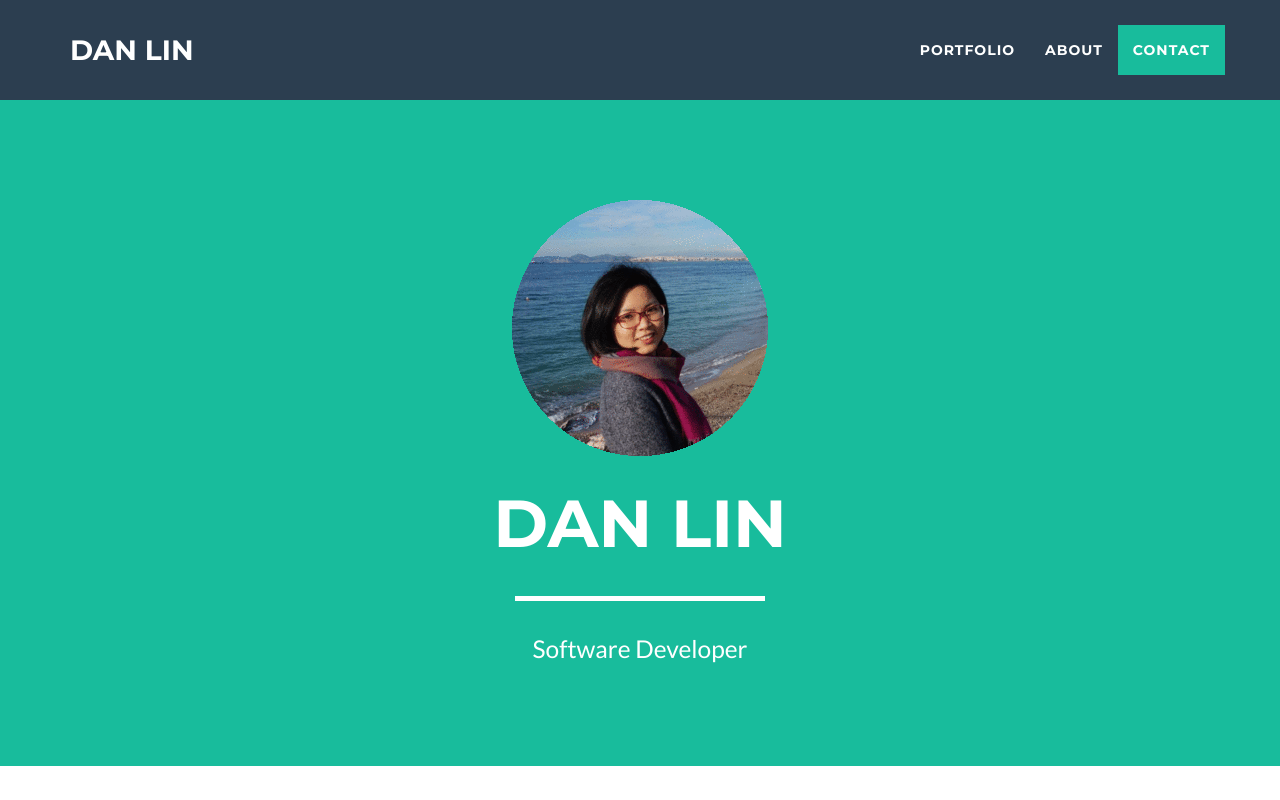
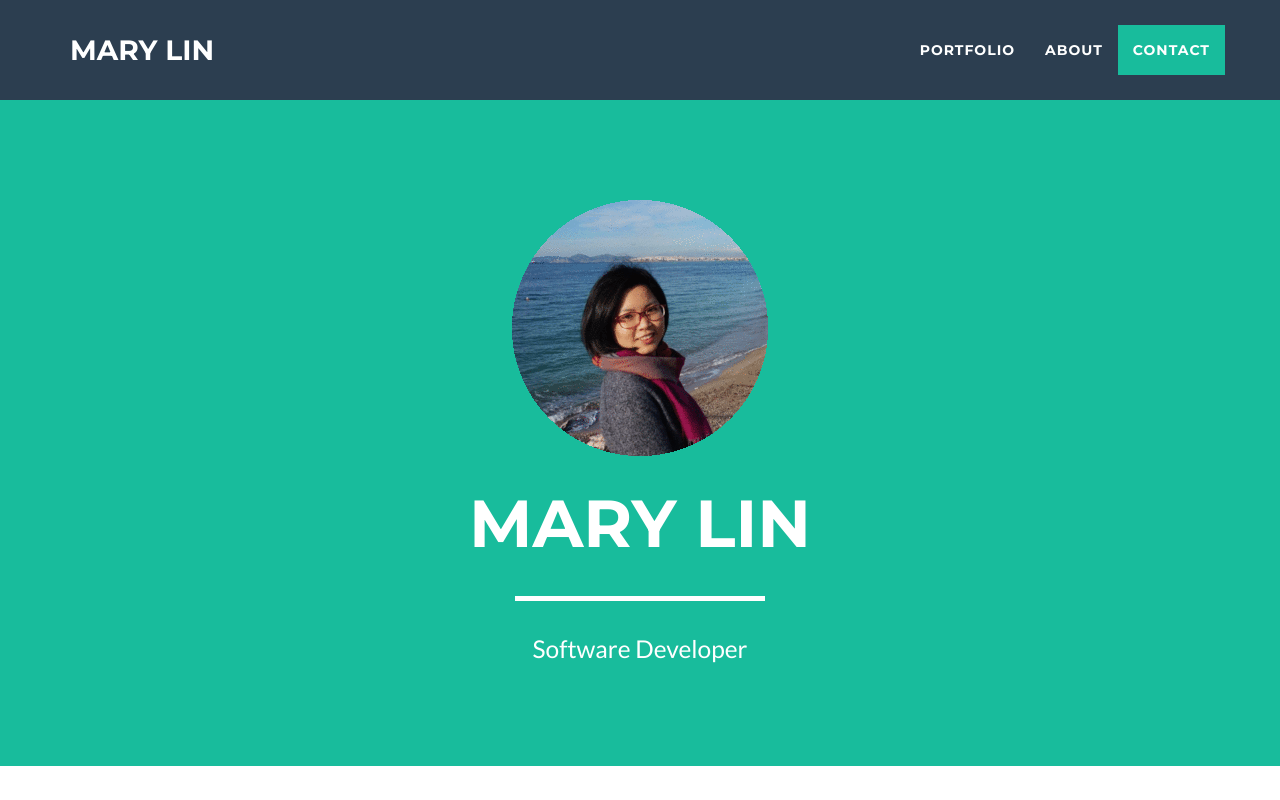
Before and after one commit to DanLin123/lindanxmu.github.io, a website: page index.html in a window 1280 px wide. Shown: the top 800 px of the page. Drawn offline with nearby package versions, Linux system fonts and the light colour scheme.

Commit message:
change name

```diff
--- a/index.html
+++ b/index.html
@@ -41,7 +41,7 @@
                 <button type="button" class="navbar-toggle" data-toggle="collapse" data-target="#bs-example-navbar-collapse-1">
                     <span class="sr-only">Toggle navigation</span> Menu <i class="fa fa-bars"></i>
                 </button>
-                <a class="navbar-brand" href="#page-top">Dan Lin</a>
+                <a class="navbar-brand" href="#page-top">Mary Lin</a>
             </div>
 
             <!-- Collect the nav links, forms, and other content for toggling -->
@@ -73,7 +73,7 @@
                 <div class="col-lg-12">
                     <img class="img-responsive" src="img/profile.png" alt="">
                     <div class="intro-text">
-                        <span class="name">Dan Lin</span>
+                        <span class="name">Mary Lin</span>
                         <hr class="star-light">
                         <span class="skills">Software Developer</span>
                     </div>
```
